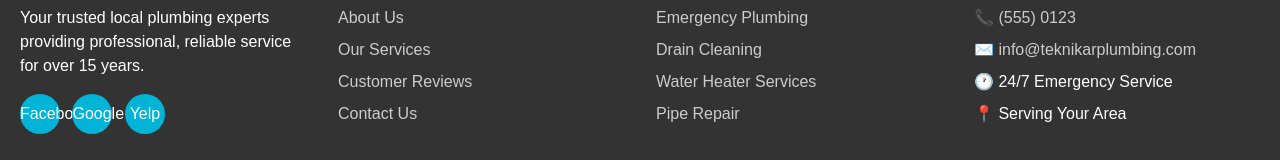
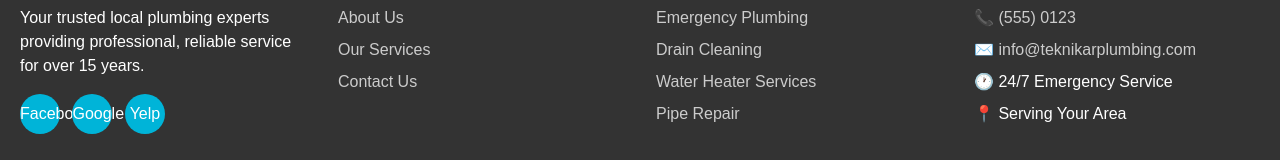
Before and after one commit to Constructo-Bot/Cleanser, a plain HTML site: page services.html in a window 1280 px wide. Shown: the part 8199-8359 px from the top of the page. Drawn offline with Linux system fonts and the light colour scheme.

Commit message:
Auto-commit: Agent tool execution

```diff
--- a/services.html
+++ b/services.html
@@ -481,7 +481,6 @@
                     <ul>
                         <li><a href="about.html">About Us</a></li>
                         <li><a href="services.html">Our Services</a></li>
-                        <li><a href="testimonials.html">Customer Reviews</a></li>
                         <li><a href="contact.html">Contact Us</a></li>
                     </ul>
                 </div>
```
